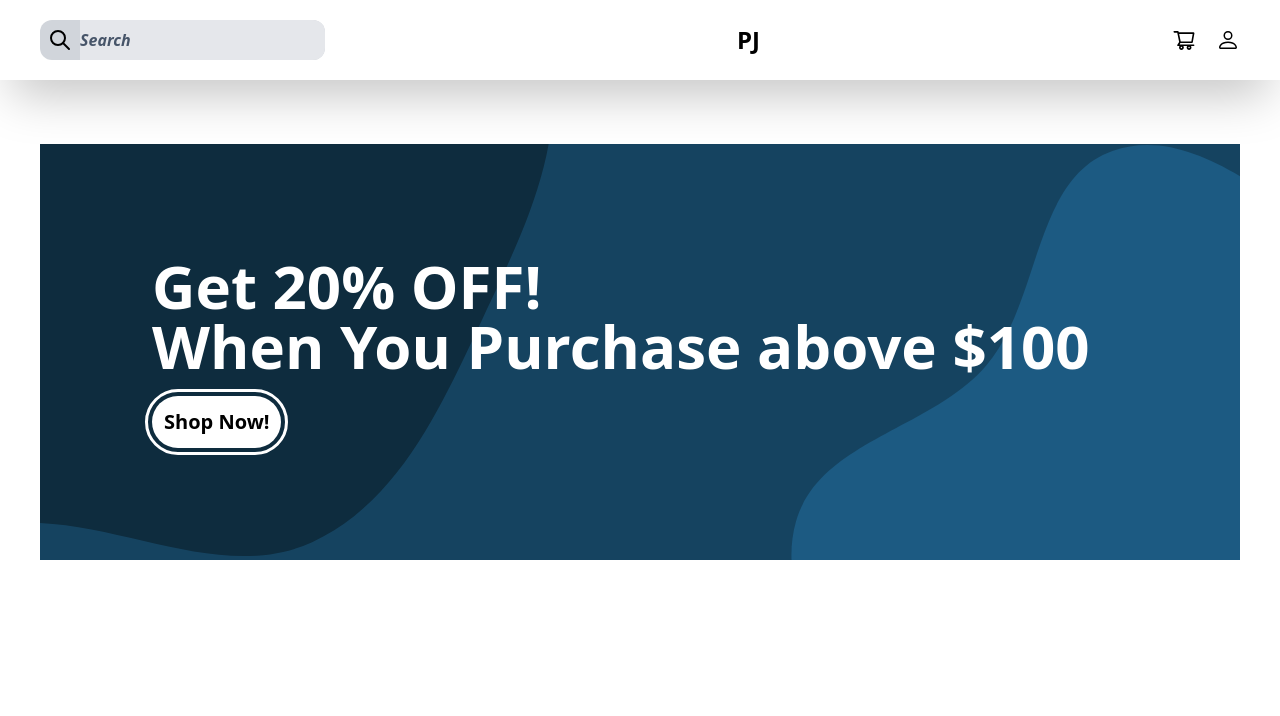
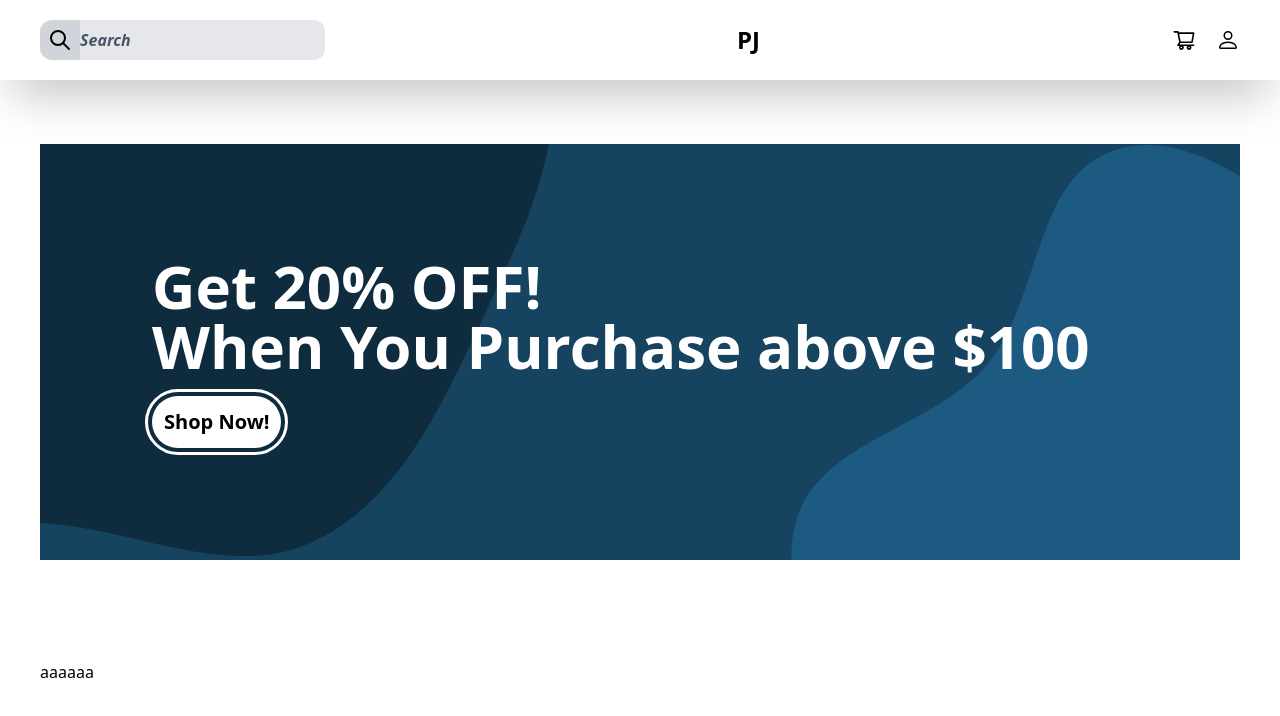
Before and after one commit to Wediah/shoppingsite, a Next.js app: page / in a window 1280 px wide. Shown: the top 716 px of the page. Built offline with nearby package versions, Linux system fonts and the light colour scheme.

Commit message:
adds more styling

```diff
--- a/pages/Landing.tsx
+++ b/pages/Landing.tsx
@@ -81,8 +81,17 @@ function Landing() {
         </div>
       </Carousel>
 
-      <div className='flex'>
-
+      <div className='flex pt-10'>
+          <div>a</div>
+          <div>a</div>
+          <div>a</div>
+          <div>a</div>
+          <div>a</div>
+          <div>a</div>
+          <div></div>
+          <div></div>
+          <div></div>
+          <div></div>
       </div>
 
     </div>
```
